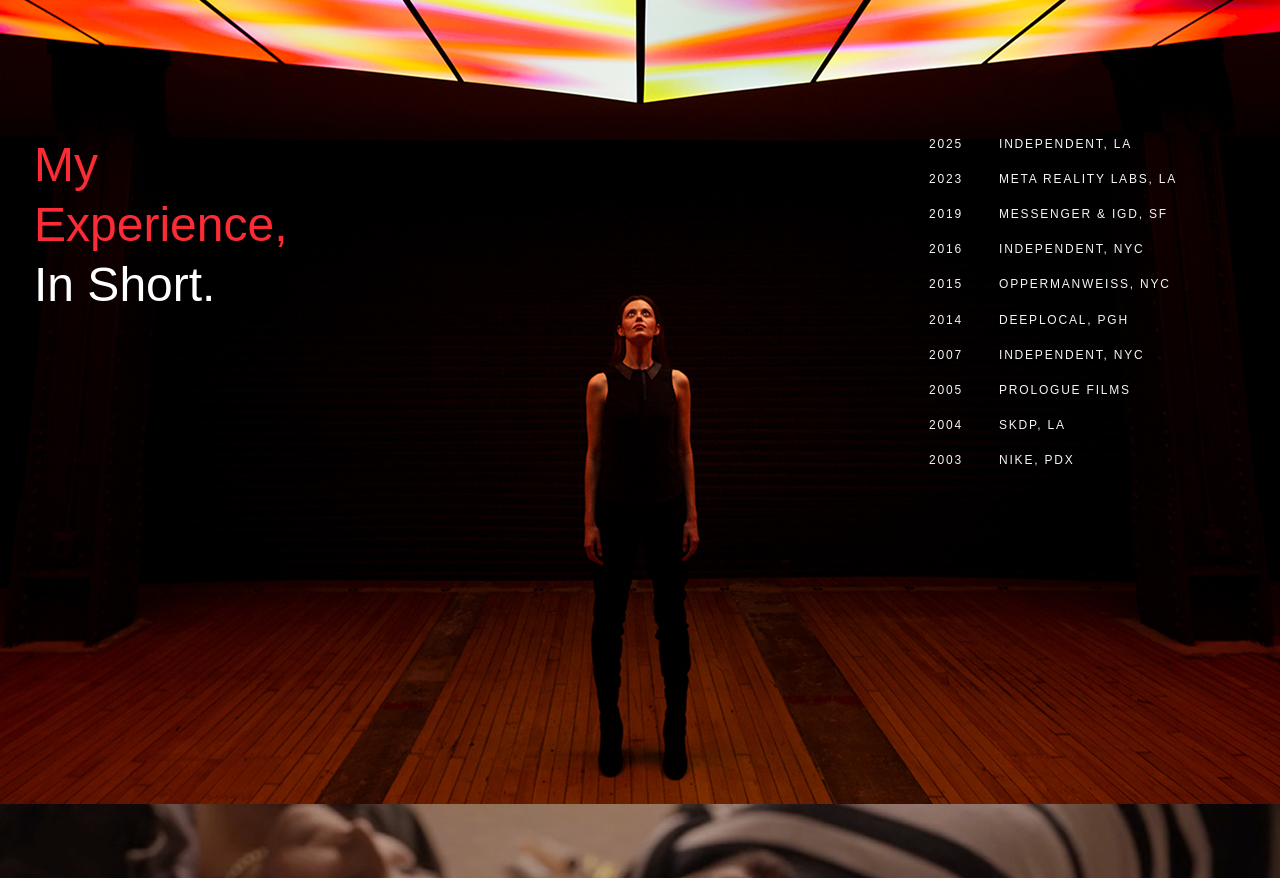
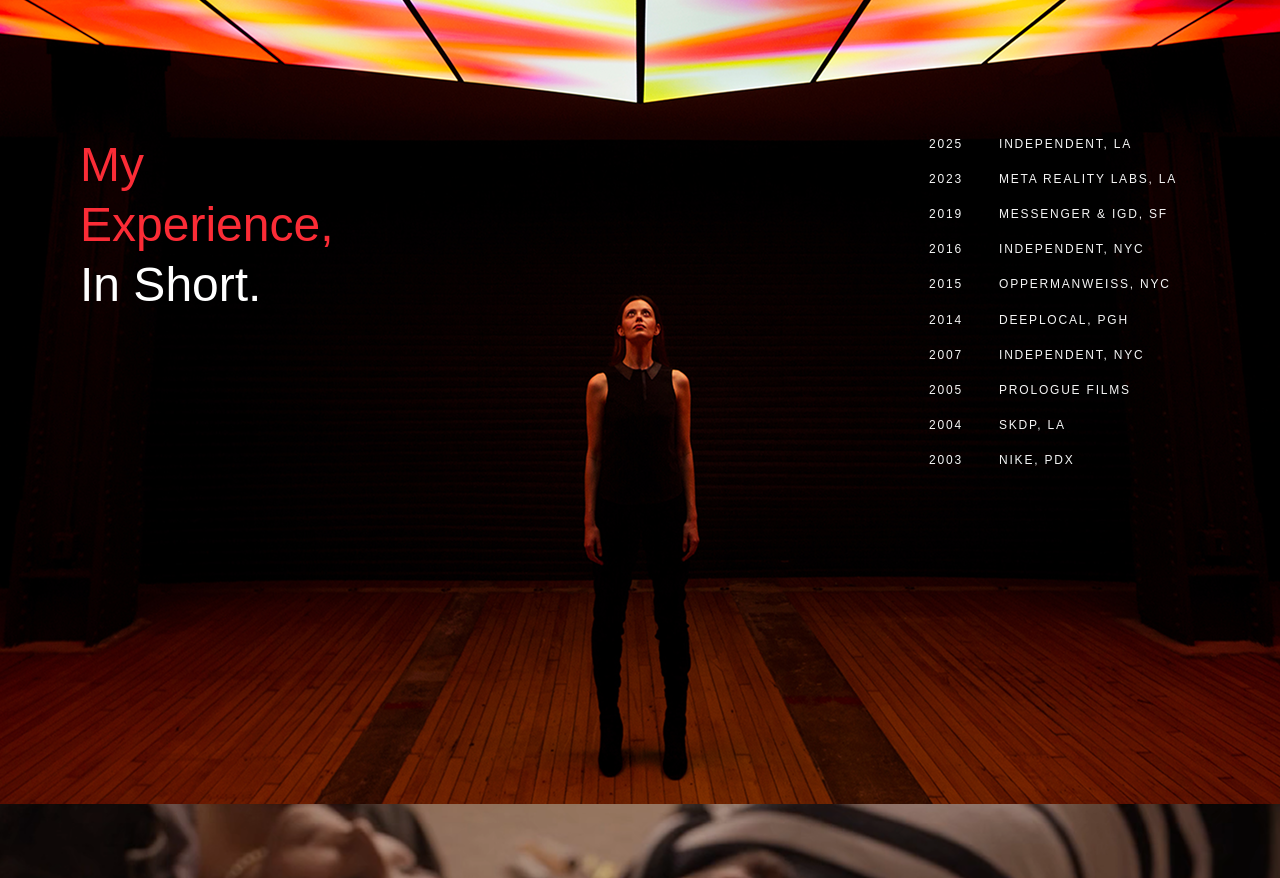
Before and after one commit to gdevaulthill/gfyi, a Next.js app: page /mock in a window 1280 px wide. Shown: the part 1820-2698 px from the top of the page. Built offline with nearby package versions, Linux system fonts and the light colour scheme; a web font is replaced by a local one.

Commit message:
Increase experience heading padding

```diff
--- a/app/mock/page.tsx
+++ b/app/mock/page.tsx
@@ -193,7 +193,7 @@ export default function MockPage() {
         />
           <div className="px-[34px] md:px-20 lg:px-20 py-0 md:py-0 bg-black md:bg-transparent md:relative md:h-full">
             <motion.h2
-              className="text-[28px] md:text-[48px] leading-tight max-w-[360px] md:max-w-[420px] mt-16 md:mt-0 md:absolute md:left-0 md:top-[210px] md:pl-[34px] text-left"
+              className="text-[28px] md:text-[48px] leading-tight max-w-[360px] md:max-w-[420px] mt-16 md:mt-0 md:absolute md:left-0 md:top-[210px] md:pl-[80px] text-left"
               variants={lineVariant}
             >
               <span className="text-red-500 block sm:w-[320px] md:w-[320px]">My Experience,</span>
```
